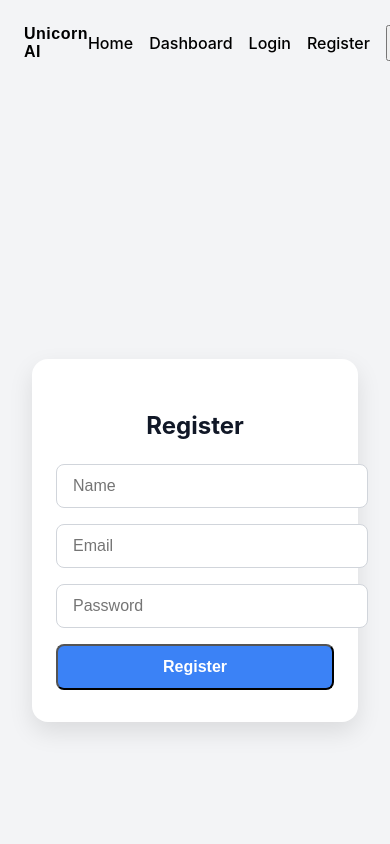
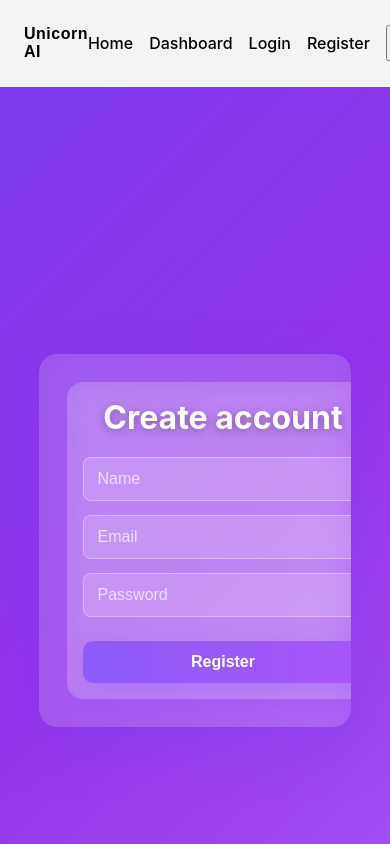
Before and after one commit to pranjalroy19/Unicorn-AI-Powered, a React (Create React App) app in the folder frontend/: page /register in a window 390 px wide. Shown: the top 844 px of the page. Built offline with nearby package versions, Linux system fonts and the light colour scheme.

Commit message:
register page

```diff
--- a/frontend/src/pages/Login.js
+++ b/frontend/src/pages/Login.js
@@ -1,10 +1,11 @@
 // src/pages/Login.js
 import React, { useState } from "react";
 import "./Login.css";
+import { useNavigate } from "react-router-dom";
 
 function Login() {
   const [formData, setFormData] = useState({ email: "", password: "" });
-
+    const navigate = useNavigate()
   const handleChange = (e) => {
     setFormData({ ...formData, [e.target.name]: e.target.value });
   };
@@ -13,6 +14,7 @@ function Login() {
     e.preventDefault();
     console.log("Login Data:", formData);
     alert("Login submitted!");
+    navigate("/Home")
   };
 
   return React.createElement(
--- a/frontend/src/pages/Register.css
+++ b/frontend/src/pages/Register.css
@@ -1,110 +1,170 @@
-/* Container for centering the form */
-.register-container {
+/* Register.css */
+
+/* page background */
+.register-page {
+  min-height: 100vh;
   display: flex;
+  align-items: center;
   justify-content: center;
+  background: linear-gradient(135deg, #7c3aed 0%, #9333ea 50%, #a855f7 100%);
+  padding: 2rem;
+  transition: background 0.5s ease;
+}
+
+/* Outer rounded card that holds the split layout */
+.register-card {
+  display: flex;
+  width: 920px;
+  max-width: 96%;
+  min-height: 560px;
+  border-radius: 18px;
+  overflow: hidden;
+  box-shadow: 0 20px 50px rgba(124, 58, 237, 0.35);
+  background: rgba(255, 255, 255, 0.06);
+  backdrop-filter: blur(12px);
+  transition: transform 0.4s ease, box-shadow 0.4s ease;
+}
+
+.register-card:hover {
+  transform: translateY(-8px);
+  box-shadow: 0 25px 60px rgba(124, 58, 237, 0.55);
+}
+
+/* LEFT: form area */
+.register-left {
+  width: 48%;
+  padding: 40px 36px;
+  display: flex;
   align-items: center;
-  min-height: 100vh;
-  padding: 2rem;
-  background: #f3f4f6; /* light background */
+  justify-content: center;
+  background: rgba(255, 255, 255, 0.1);
+  backdrop-filter: blur(20px);
   transition: background 0.3s ease;
 }
 
-.dark .register-container {
-  background: #111827; /* dark background */
+/* dark mode support */
+.dark .register-page {
+  background: linear-gradient(135deg, #1e1b4b 0%, #312e81 50%, #4338ca 100%);
+}
+.dark .register-left {
+  background: rgba(0, 0, 0, 0.25);
 }
 
-/* Form Card */
+/* card inside left side */
 .register-form {
-  background: #ffffff;
-  padding: 2.5rem 2rem;
+  width: 100%;
+  max-width: 340px;
+  padding: 1rem;
   border-radius: 1rem;
-  box-shadow: 0 10px 25px rgba(0, 0, 0, 0.1);
-  width: 100%;
-  max-width: 400px;
-  transition: background 0.3s ease, box-shadow 0.3s ease;
+  background: rgba(255, 255, 255, 0.15);
+  backdrop-filter: blur(12px);
+  box-shadow: 0 8px 25px rgba(124, 58, 237, 0.2);
+  transition: transform 0.3s ease, box-shadow 0.3s ease;
 }
 
-.dark .register-form {
-  background: #1f2937; /* dark form background */
-  box-shadow: 0 10px 25px rgba(0, 0, 0, 0.3);
+.register-form:hover {
+  transform: scale(1.02);
+  box-shadow: 0 12px 32px rgba(124, 58, 237, 0.35);
 }
 
-/* Form Title */
+/* Title */
 .register-form h2 {
-  font-size: 1.75rem;
+  margin: 0 0 20px;
+  font-size: 2rem;
   font-weight: 700;
   text-align: center;
-  margin-bottom: 1.5rem;
-  color: #111827;
+  color: #ffffff;
+  text-shadow: 0 2px 8px rgba(0,0,0,0.3);
 }
 
-.dark .register-form h2 {
-  color: #f9fafb;
+.dark .register-form h2 { color: #f9fafb; }
+
+/* inputs */
+.register-form .input {
+  width: 100%;
+  margin-bottom: 14px;
 }
 
-/* Input Fields */
 .register-form input {
   width: 100%;
-  padding: 0.75rem 1rem;
-  margin-bottom: 1rem;
-  border-radius: 0.5rem;
-  border: 1px solid #d1d5db; /* light border */
+  padding: 12px 14px;
+  border-radius: 8px;
+  border: 1px solid rgba(255,255,255,0.3);
   font-size: 1rem;
-  transition: border-color 0.2s ease, box-shadow 0.2s ease, background 0.3s ease;
+  background: rgba(255,255,255,0.15);
+  color: #fff;
+  transition: border-color 0.3s ease, box-shadow 0.3s ease, background 0.3s ease;
+}
+
+.register-form input::placeholder {
+  color: rgba(255,255,255,0.7);
 }
 
 .register-form input:focus {
   outline: none;
-  border-color: #3b82f6; /* Tailwind blue-500 */
-  box-shadow: 0 0 0 2px #93c5fd;
+  border-color: #c084fc; /* light purple */
+  background: rgba(255,255,255,0.25);
+  box-shadow: 0 0 12px rgba(168, 85, 247, 0.5);
 }
 
-.dark .register-form input {
-  background: #374151; /* gray-700 */
-  color: #f9fafb;
-  border: 1px solid #4b5563; /* gray-600 */
-}
-
-/* Submit Button */
+/* button */
 .register-form button {
   width: 100%;
-  padding: 0.75rem;
-  border-radius: 0.5rem;
-  background-color: #3b82f6; /* Tailwind blue-500 */
-  color: white;
+  padding: 12px 14px;
+  border-radius: 10px;
+  border: none;
   font-weight: 600;
   font-size: 1rem;
   cursor: pointer;
-  transition: background 0.3s ease, transform 0.2s ease;
+  background: linear-gradient(90deg,#8b5cf6,#a855f7);
+  color: #fff;
+  margin-top: 10px;
+  box-shadow: 0 6px 18px rgba(139,92,246,0.4);
+  transition: background 0.3s ease, transform 0.25s ease, box-shadow 0.25s ease;
 }
 
 .register-form button:hover {
-  background-color: #2563eb; /* Tailwind blue-600 */
-  transform: translateY(-2px);
+  background: linear-gradient(90deg,#a855f7,#9333ea);
+  transform: translateY(-3px);
+  box-shadow: 0 10px 25px rgba(139,92,246,0.6);
 }
 
-/* Success & Error Messages */
-.register-success,
-.register-error {
+/* messages */
+.register-success, .register-error {
   text-align: center;
-  margin-top: 1rem;
-  font-weight: 500;
+  margin-top: 12px;
+  font-weight: 600;
 }
 
-.register-success {
-  color: #22c55e; /* green-500 */
+.register-success { color: #22c55e; }
+.register-error { color: #ef4444; }
+
+/* RIGHT: image area */
+.register-right {
+  width: 52%;
+  position: relative;
+  min-height: 560px;
+  background-size: cover;
+  background-position: center;
+  display: flex;
+  align-items: center;
+  justify-content: center;
 }
 
-.register-error {
-  color: #ef4444; /* red-500 */
+/* purple gradient overlay */
+.register-right::before {
+  content: "";
+  position: absolute;
+  inset: 0;
+  background: linear-gradient(135deg, rgba(124,58,237,0.45) 0%, rgba(236,72,153,0.25) 60%);
+  mix-blend-mode: overlay;
+  pointer-events: none;
 }
 
-/* Responsive */
-@media (max-width: 480px) {
-  .register-form {
-    padding: 2rem 1.5rem;
-  }
-  .register-form h2 {
-    font-size: 1.5rem;
-  }
+/* responsive: stack on small screens */
+@media (max-width: 820px) {
+  .register-card { flex-direction: column; min-height: auto; }
+  .register-left, .register-right { width: 100%; }
+  .register-right { display: none; }
+  .register-left { padding: 28px; }
 }
--- a/frontend/src/pages/Register.js
+++ b/frontend/src/pages/Register.js
@@ -1,88 +1,90 @@
-import React, { useState, useEffect } from "react";
+// src/pages/Register.js
+import React, { useState } from "react";
+import { useNavigate } from "react-router-dom";
 import "./Register.css";
+import heroImg from "../assets/robot_female.png"; // <-- place your AI image at src/assets/ai-photo.png
 
 function Register({ darkMode }) {
-  const [formData, setFormData] = useState({
-    name: "",
-    email: "",
-    password: "",
-  });
+  const [formData, setFormData] = useState({ name: "", email: "", password: "" });
+  const [message, setMessage] = useState({ type: "", text: "" });
+  const navigate = useNavigate();
 
-  const [message, setMessage] = useState({ type: "", text: "" });
+  const pageClass = darkMode ? "register-page dark" : "register-page";
 
-  // Optional: apply dark mode class to container
-  const containerClass = darkMode ? "register-container dark" : "register-container light";
-
-  const handleChange = (e) => {
-    setFormData({ ...formData, [e.target.name]: e.target.value });
-  };
+  const handleChange = (e) => setFormData(prev => ({ ...prev, [e.target.name]: e.target.value }));
 
   const handleSubmit = (e) => {
     e.preventDefault();
 
-    // Simple validation
     if (!formData.name || !formData.email || !formData.password) {
       setMessage({ type: "error", text: "All fields are required!" });
       return;
     }
 
-    // Here you can call your API to register user
+    // TODO: call your API here
     console.log("Register Data:", formData);
+
     setMessage({ type: "success", text: "Registered successfully!" });
     setFormData({ name: "", email: "", password: "" });
+
+    // redirect AFTER showing success message
+    setTimeout(() => navigate("/login"), 900);
   };
 
-  return React.createElement(
-    "div",
-    { className: containerClass },
-    React.createElement(
-      "form",
-      { className: "register-form", onSubmit: handleSubmit },
-      [
-        React.createElement("h2", { key: "title" }, "Register"),
-        React.createElement("input", {
-          key: "name",
-          type: "text",
-          name: "name",
-          placeholder: "Name",
-          value: formData.name,
-          onChange: handleChange,
-        }),
-        React.createElement("input", {
-          key: "email",
-          type: "email",
-          name: "email",
-          placeholder: "Email",
-          value: formData.email,
-          onChange: handleChange,
-        }),
-        React.createElement("input", {
-          key: "password",
-          type: "password",
-          name: "password",
-          placeholder: "Password",
-          value: formData.password,
-          onChange: handleChange,
-        }),
-        React.createElement(
-          "button",
-          { key: "submit", type: "submit" },
-          "Register"
-        ),
-        message.text &&
-          React.createElement(
-            "p",
-            {
-              key: "msg",
-              className:
-                message.type === "success"
-                  ? "register-success"
-                  : "register-error",
-            },
-            message.text
-          ),
-      ]
-    )
+  return (
+    <div className={pageClass}>
+      <div className="register-card">
+        <div className="register-left">
+          <form className="register-form" onSubmit={handleSubmit}>
+            <h2>Create account</h2>
+
+            <div className="input">
+              <input
+                name="name"
+                value={formData.name}
+                onChange={handleChange}
+                placeholder="Name"
+              />
+            </div>
+
+            <div className="input">
+              <input
+                name="email"
+                value={formData.email}
+                onChange={handleChange}
+                placeholder="Email"
+                type="email"
+              />
+            </div>
+
+            <div className="input">
+              <input
+                name="password"
+                value={formData.password}
+                onChange={handleChange}
+                placeholder="Password"
+                type="password"
+              />
+            </div>
+
+            <button type="submit">Register</button>
+
+            {message.text && (
+              <p className={message.type === "success" ? "register-success" : "register-error"}>
+                {message.text}
+              </p>
+            )}
+          </form>
+        </div>
+
+        <div
+          className="register-right"
+          style={{ backgroundImage: `url(${heroImg})` }}
+        >
+          <div className="credit">Powered by AI</div>
+        </div>
+      </div>
+    </div>
   );
 }
 
```
Also changed, not shown: 2 other files (tests, documents, lock files or other folders).
